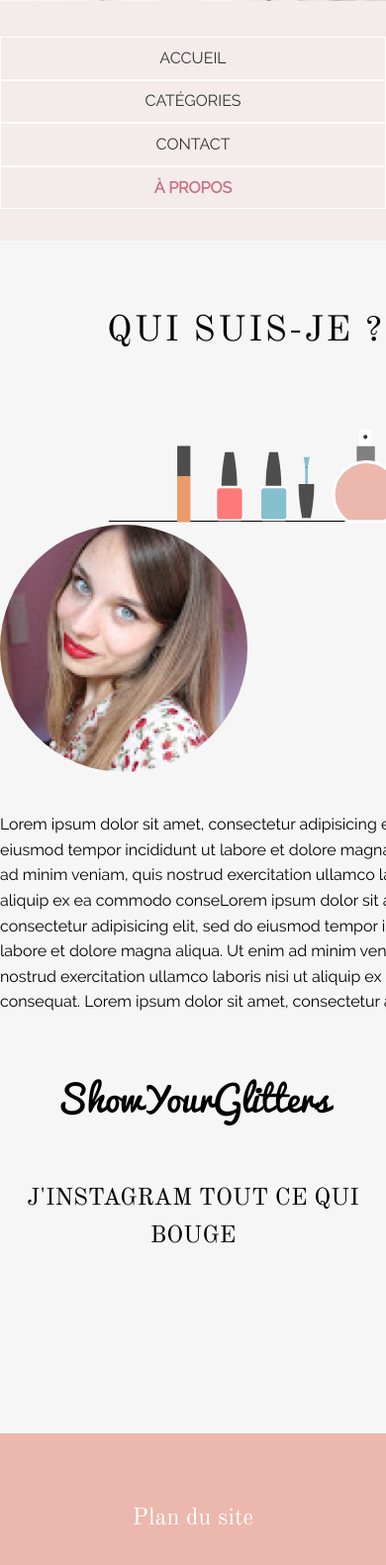
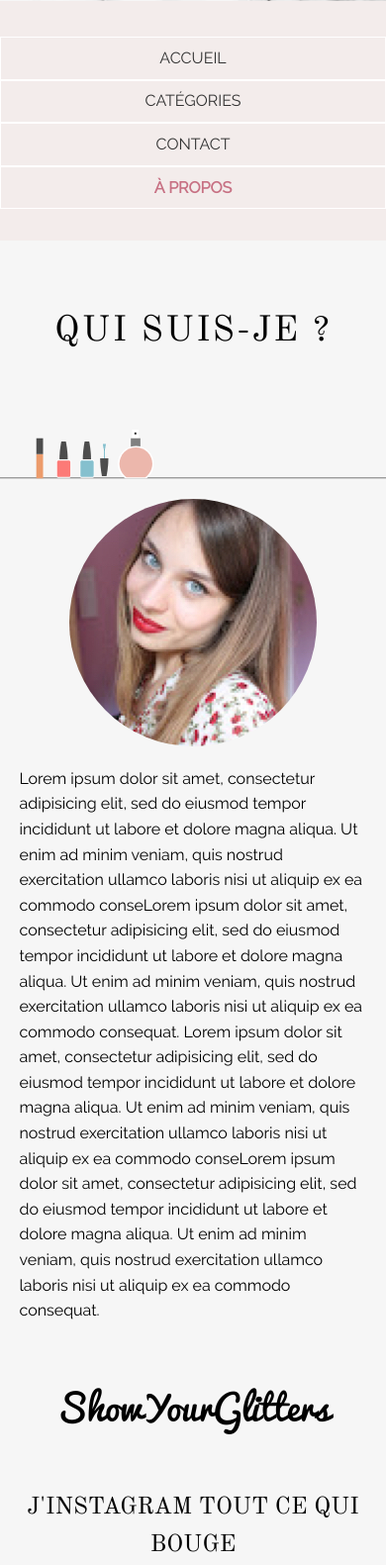
Before and after one commit to dylanschirino/blogbeauty, a PHP site: page /about.html in a window 390 px wide; the page is wider, and only the part inside the window is pictured. Shown: the part 239-1820 px from the top of that part at 99% size. Run offline with PHP 8.4, Linux system fonts and the light colour scheme; some web fonts are replaced.

Commit message:
About section responsive

```diff
--- a/www/css/styles.css
+++ b/www/css/styles.css
@@ -614,7 +614,6 @@ a {
   margin-left: 3em; }
 
 .whoami__img {
-  border-radius: 50%;
   display: block; }
 
 .whoami__svg {
@@ -633,12 +632,42 @@ a {
 .whoami__col {
   width: 104.8em;
   margin: 4em auto;
+  -moz-column-count: 2;
   column-count: 2;
+  -moz-column-gap: 2.5em;
   column-gap: 2.5em; }
 
 .whoami__signature {
   display: block;
   margin: 1.4722em 0; }
+
+@media screen and (max-width: 1115px) {
+  .whoami__svg {
+    display: block;
+    margin: auto; }
+  .whoami__img {
+    display: block;
+    margin: 2em auto; } }
+
+@media screen and (max-width: 1071px) {
+  .whoami__col {
+    width: 90%;
+    margin: auto; } }
+
+@media screen and (max-width: 755px) {
+  .whoami__svg {
+    max-width: 100%;
+    height: auto; }
+  .whoami__title {
+    margin: 0;
+    text-align: center; } }
+
+@media screen and (max-width: 500px) {
+  .whoami__col {
+    -moz-column-count: 1;
+    -moz-column-gap: normal;
+    column-count: 1;
+    column-gap: normal; } }
 
 /* BLOGBEAUTY
 *
@@ -1262,6 +1291,9 @@ a {
   text-align: center;
   font: 3.6em "pacifico"; }
 
+.whoami__img {
+  border-radius: 50%; }
+
 /* BLOGBEAUTY
 *
 * /sass/components/headArticle.scss - design of the Head Article stylesheet
--- a/www/sass/components/_about.scss
+++ b/www/sass/components/_about.scss
@@ -15,4 +15,7 @@
     text-align: center;
     font: 3.6em $pacifico;
   }
+  &__img{
+      border-radius: 50%;
+  }
 }
--- a/www/sass/object/_about.scss
+++ b/www/sass/object/_about.scss
@@ -11,7 +11,6 @@
     margin-left: 3em
   }
   &__img{
-    border-radius: 50%;
     display: block;
   }
   &__svg{
@@ -32,7 +31,9 @@
   &__col{
     width: 104.8em;
     margin:4em auto;
+    -moz-column-count:2;
     column-count:2;
+    -moz-column-gap:2.5em;
     column-gap: 2.5em;
   }
   &__signature{
@@ -40,3 +41,54 @@
     margin: 1.4722em 0;
   }
 }
+
+@media screen and (max-width:1115px) {
+  .whoami{
+    &__svg{
+      display: block;
+      margin: auto;
+    }
+    &__img{
+      display: block;
+      margin: 2em auto;
+    }
+  }
+}
+
+@media screen and (max-width:1071px) {
+
+  .whoami{
+    &__col{
+      width: 90%;
+      margin: auto;
+    }
+  }
+
+}
+
+@media screen and (max-width:755px) {
+
+  .whoami{
+    &__svg{
+      max-width: 100%;
+      height: auto;
+    }
+    &__title{
+      margin: 0;
+      text-align: center;
+    }
+  }
+}
+
+@media screen and (max-width:500px) {
+
+  .whoami{
+    &__col{
+      -moz-column-count:1;
+      -moz-column-gap:normal;
+      column-count: 1;
+      column-gap: normal;
+    }
+  }
+
+}
```
Also changed, not shown: 1 other file.
